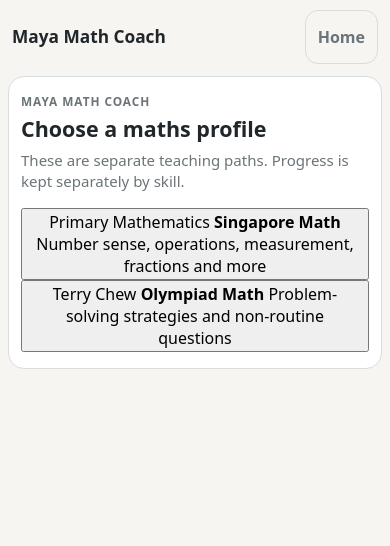
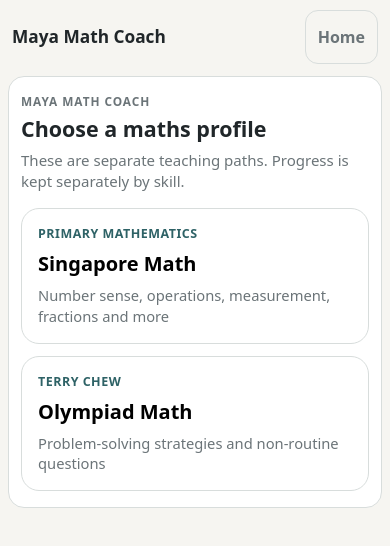
Before and after one commit to samyakaverma/app-mathintervention, a website: page index.html in a window 390 px wide. Drawn offline with Linux system fonts and the light colour scheme.

Commit message:
Style Singapore/Olympiad profile picker for mobile

```diff
--- a/styles.css
+++ b/styles.css
@@ -28,6 +28,7 @@
 .focus{font-size:1.04rem;line-height:1.45;text-align:center;margin:18px auto 10px}
 .result{margin:12px 0;padding:15px;border-radius:14px;background:var(--accent-soft);border:1px solid var(--line)}.route-title{font-size:1.08rem;font-weight:760;margin-bottom:6px}.route-copy{line-height:1.48;margin:0}
 
+.profile-grid{display:grid;grid-template-columns:1fr 1fr;gap:12px;margin-top:14px}.profile-tile{min-height:170px;border:1px solid var(--line);border-radius:18px;background:#fff;padding:18px;text-align:left;display:flex;flex-direction:column;gap:8px}.profile-tile strong{font-size:1.25rem}.profile-tile>span:last-child{color:var(--muted);font-size:.92rem;line-height:1.4}.profile-kicker{font-size:.78rem;color:var(--accent);font-weight:760;letter-spacing:.04em;text-transform:uppercase}
 .book-tabs{display:grid;grid-template-columns:1fr 1fr;gap:8px;margin:8px 0 16px}.book-tab{min-height:54px;border:1px solid var(--line);border-radius:14px;background:#fff;font-size:1.1rem;font-weight:760}.book-tab.active{background:var(--accent);border-color:var(--accent);color:#fff}
 .unit-grid{display:grid;grid-template-columns:1fr 1fr;gap:10px}.unit-tile{min-height:112px;border:1px solid var(--line);border-radius:16px;background:#fff;text-align:left;padding:14px;display:flex;flex-direction:column;align-items:flex-start;justify-content:flex-start;gap:4px}.unit-tile strong{font-size:1rem;line-height:1.25}.unit-tile>span{font-size:.84rem;color:var(--muted)}.unit-number{display:none}.unit-progress{margin-top:auto;padding-top:8px;font-size:.8rem!important}
 .lesson-list{display:grid;gap:9px}.lesson-tile{width:100%;min-height:70px;border:1px solid var(--line);border-radius:14px;background:#fff;padding:12px 13px;display:flex;align-items:center;justify-content:space-between;gap:12px;text-align:left}.lesson-tile>div{min-width:0}.lesson-tile strong{display:block;line-height:1.3;margin-bottom:4px}.lesson-tile div span{display:block;color:var(--muted);font-size:.84rem}.status{font-size:.76rem;padding:5px 8px;border-radius:999px;background:var(--accent-soft);white-space:nowrap}.status.mastered{background:var(--good)}
@@ -38,4 +39,4 @@
 .home-actions{display:grid;gap:9px;margin-top:16px}
 
 @media(max-width:540px){
-  .shell{padding:10px 8px 28px}.screen{padding:16px 12px;border-radius:16px}.topbar{padding:0 4px}.topbar h1{font-size:1.08rem}h2{font-size:1.34rem}.lead{font-size:.94rem}.unit-grid{grid-template-columns:1fr}.unit-tile{min-height:90px;padding:13px}.lesson-tile{min-height:72px}.question-box .q{font-size:1.8rem}.mastery-line,.mastery-box{align-items:flex-start;flex-direction:column;gap:3px}.unit-heading{display:block}.unit-heading .range{display:block;margin-top:4px}.primary,.secondary,.quiet{min-height:54px}.outcomes button{min-height:60px}}
+  .shell{padding:10px 8px 28px}.screen{padding:16px 12px;border-radius:16px}.topbar{padding:0 4px}.topbar h1{font-size:1.08rem}h2{font-size:1.34rem}.lead{font-size:.94rem}.profile-grid,.unit-grid{grid-template-columns:1fr}.profile-tile{min-height:118px;padding:16px}.unit-tile{min-height:90px;padding:13px}.lesson-tile{min-height:72px}.question-box .q{font-size:1.8rem}.mastery-line,.mastery-box{align-items:flex-start;flex-direction:column;gap:3px}.unit-heading{display:block}.unit-heading .range{display:block;margin-top:4px}.primary,.secondary,.quiet{min-height:54px}.outcomes button{min-height:60px}}
```
